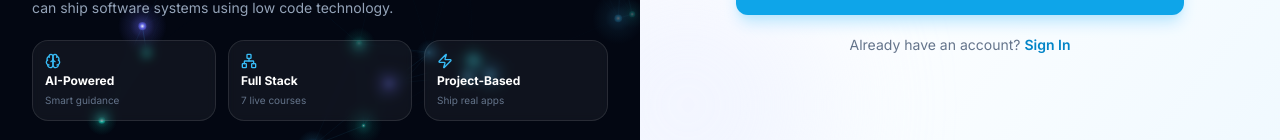
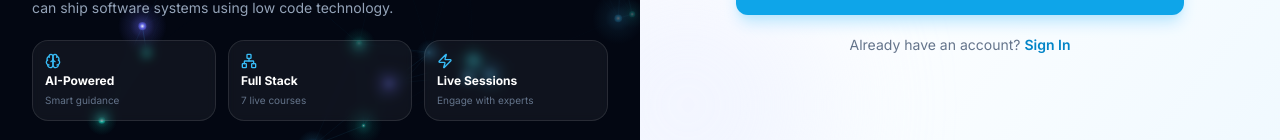
Before and after one commit to dennis-sys/CodeWorks-LMS, a React (Vite) app in the folder frontend/: page /signup in a window 1280 px wide. Shown: the part 647-787 px from the top of the page. Built offline with nearby package versions, Linux system fonts and the light colour scheme; no server answers.

Commit message:
Change 'Project-Based' to 'Live Sessions' in SignUp

```diff
--- a/frontend/src/pages/SignUp.jsx
+++ b/frontend/src/pages/SignUp.jsx
@@ -77,7 +77,7 @@ export default function SignUp() {
           {[
             { icon: Brain,   label: 'AI-Powered',   sub: 'Smart guidance' },
             { icon: Network, label: 'Full Stack',    sub: '7 live courses' },
-            { icon: Zap,     label: 'Project-Based', sub: 'Ship real apps' },
+            { icon: Zap,     label: 'Live Sessions', sub: 'Engage with experts' },
           ].map(({ icon: Icon, label, sub }) => (
             <div key={label} className="bg-white/5 backdrop-blur-sm border border-white/10 rounded-2xl p-3 flex flex-col gap-1">
               <Icon className="w-4 h-4 text-sky-400" />
```
